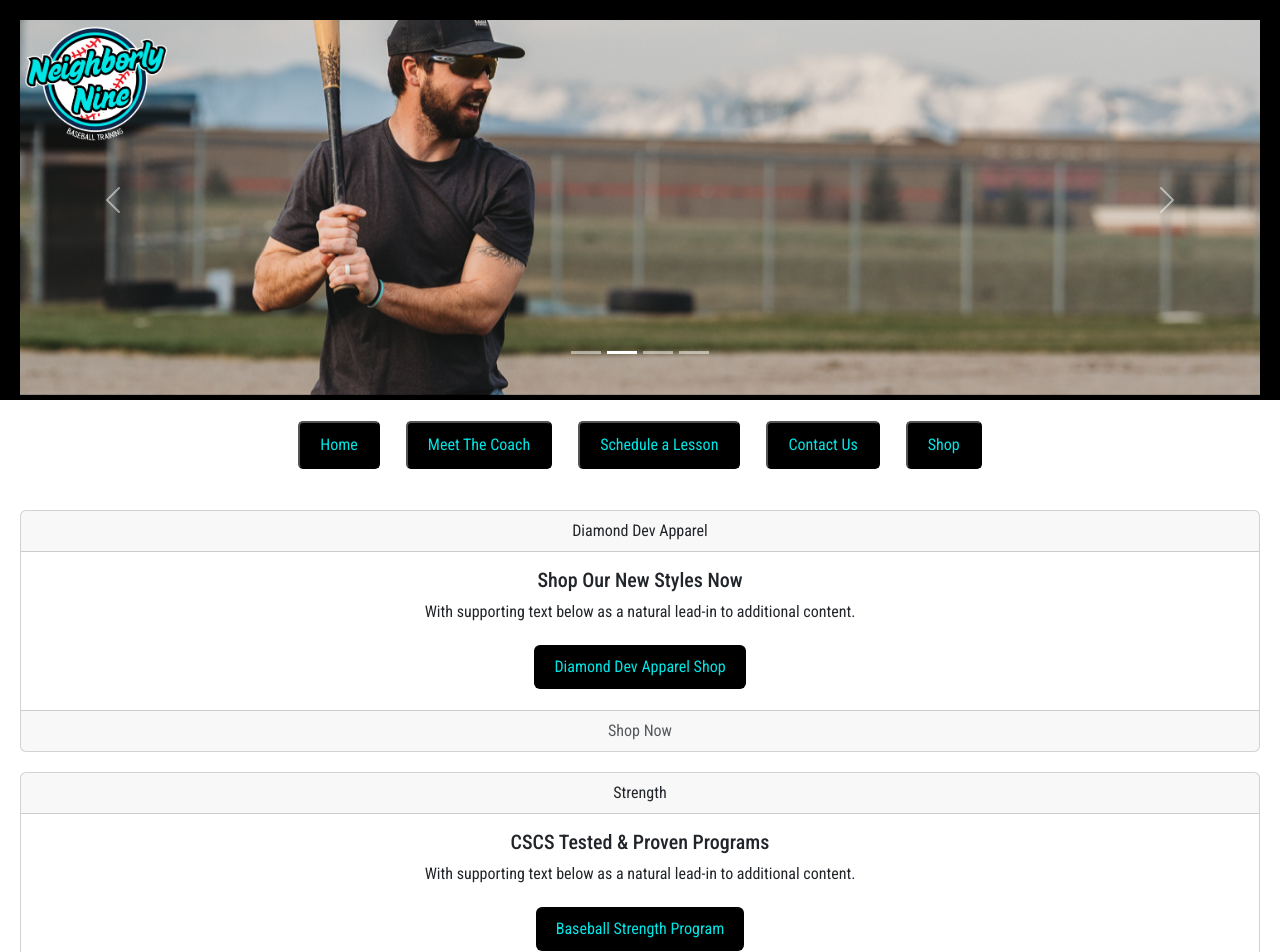
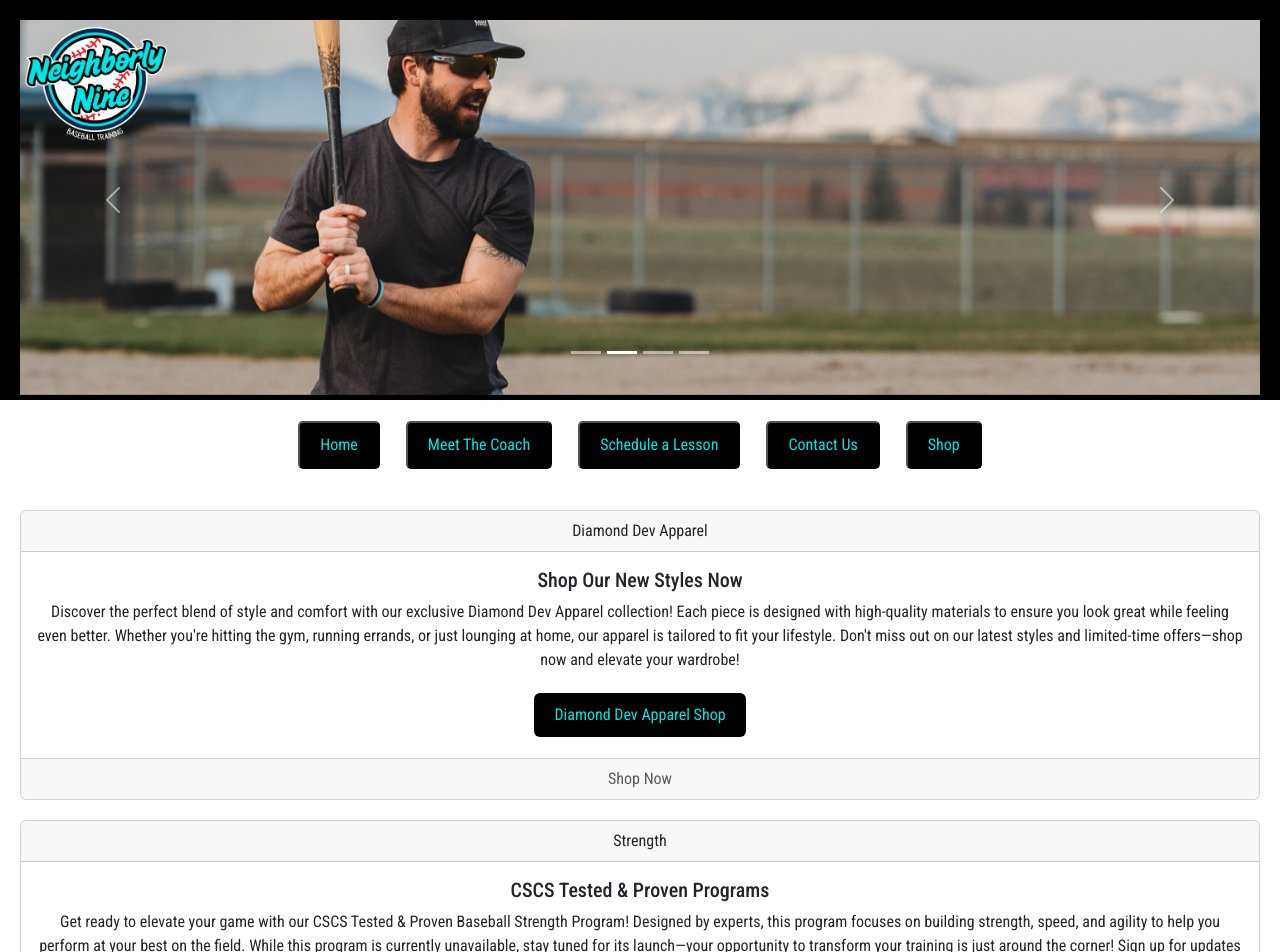
Before and after one commit to bneighbs6/baseball-site, a React (Create React App) app: page /shop in a window 1280 px wide. Shown: the top 952 px of the page. Built offline with nearby package versions, Linux system fonts and the light colour scheme; the HTML template or start-up script is replaced by a standard one; a web font is replaced by a local one.

Commit message:
Edit descriptions of each item in ShopPage

```diff
--- a/src/Components/Pages/ShopPage.jsx
+++ b/src/Components/Pages/ShopPage.jsx
@@ -20,8 +20,13 @@
           <Card.Body>
             <Card.Title>Shop Our New Styles Now</Card.Title>
             <Card.Text>
-              With supporting text below as a natural lead-in to additional
-              content.
+              Discover the perfect blend of style and comfort with our exclusive
+              Diamond Dev Apparel collection! Each piece is designed with
+              high-quality materials to ensure you look great while feeling even
+              better. Whether you're hitting the gym, running errands, or just
+              lounging at home, our apparel is tailored to fit your lifestyle.
+              Don't miss out on our latest styles and limited-time offers—shop
+              now and elevate your wardrobe!
             </Card.Text>
             <Link to="https://diamond-dev-apparel.printify.me/" target="_blank">
               <Button className="shop-apparel-btn">
@@ -38,10 +43,15 @@
           <Card.Body>
             <Card.Title>CSCS Tested & Proven Programs</Card.Title>
             <Card.Text>
-              With supporting text below as a natural lead-in to additional
-              content.
+              Get ready to elevate your game with our CSCS Tested & Proven
+              Baseball Strength Program! Designed by experts, this program
+              focuses on building strength, speed, and agility to help you
+              perform at your best on the field. While this program is currently
+              unavailable, stay tuned for its launch—your opportunity to
+              transform your training is just around the corner! Sign up for
+              updates and be the first to know when it becomes available!
             </Card.Text>
-            <Button className="shop-strength-training-btn">
+            <Button disabled className="shop-strength-training-btn">
               Baseball Strength Program
             </Button>
           </Card.Body>
--- a/src/index.css
+++ b/src/index.css
@@ -35,6 +35,14 @@
 
 .submit-btn:hover, .lesson-btn:hover, .shop-apparel-btn:hover, .shop-strength-training-btn:hover {
   background-color: #323232;
+}
+
+.shop-strength-training-btn:disabled {
+  background-color: black; /* Keep the same background color */
+  color: #00e6e6; /* Keep the same text color */
+  cursor: not-allowed; /* Change cursor to indicate it's disabled */
+  opacity: 0.6; /* Optional: make it slightly transparent */
+  text-decoration: line-through;
 }
 
 .calendly {
```
